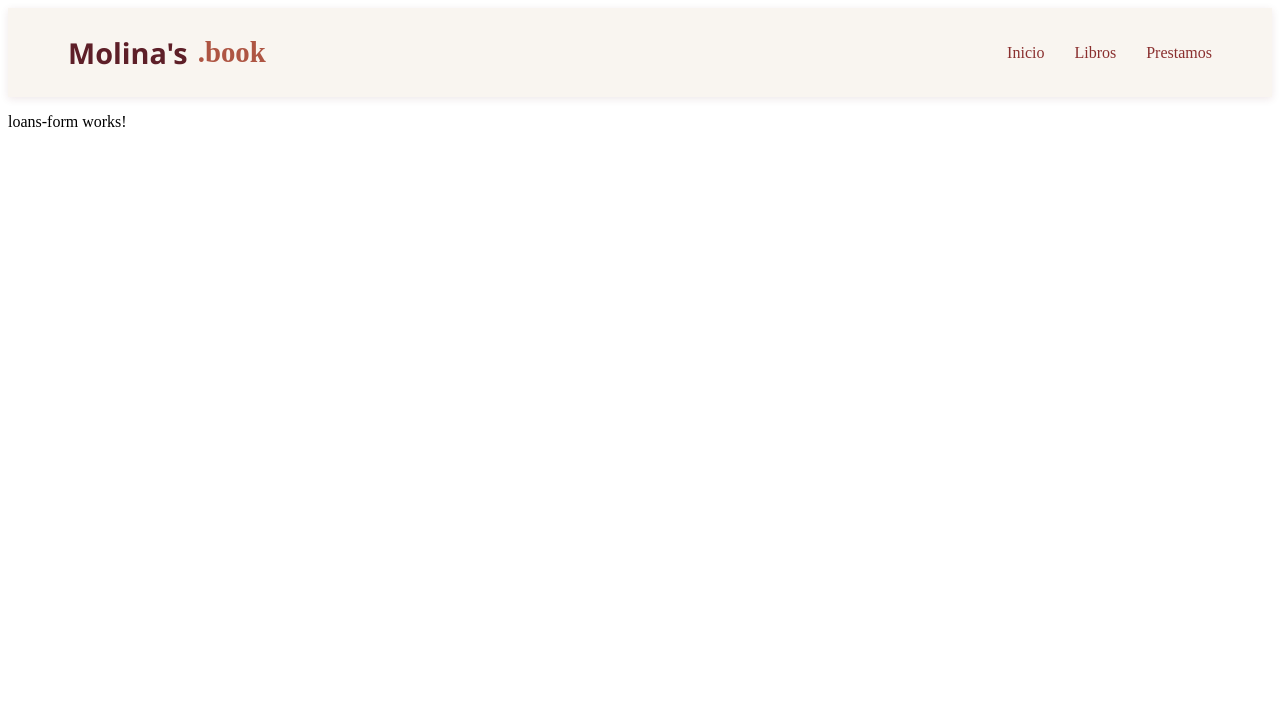
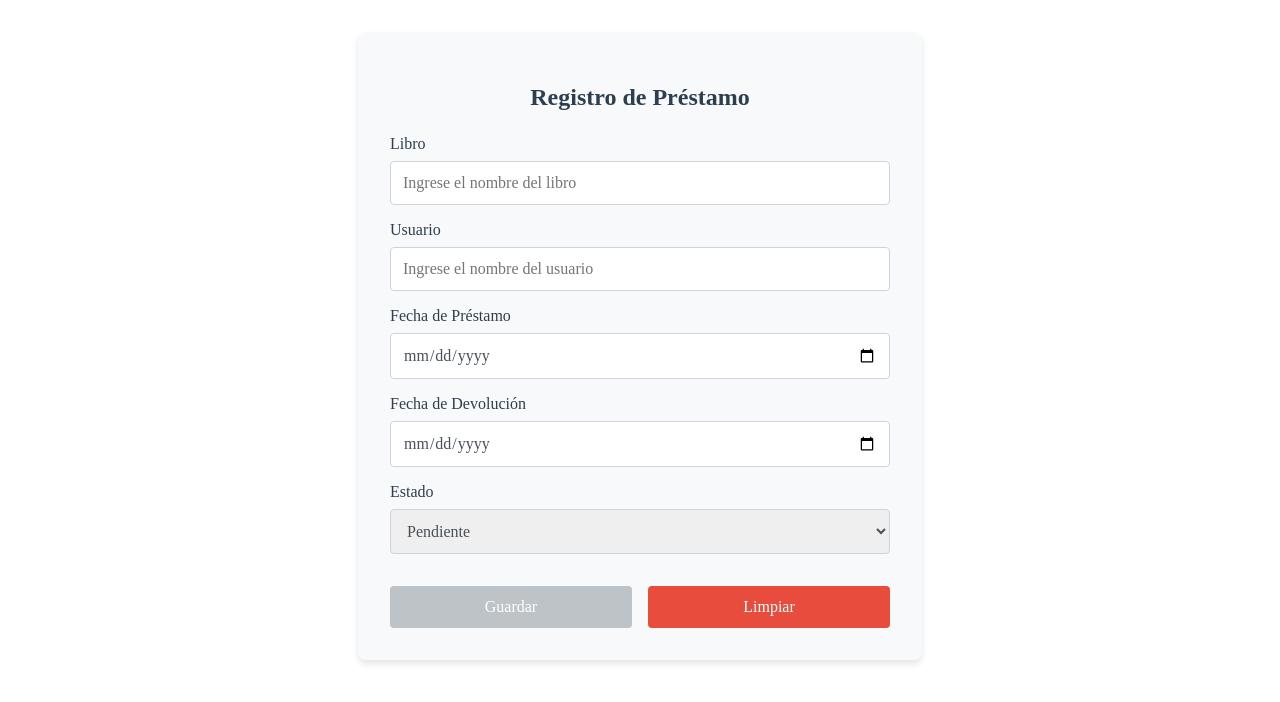
Before and after one commit to LeeroyRivera/bibliotecaFrontend, an Angular app: page /prestamos/formulario in a window 1280 px wide. Shown: the top 702 px of the page. Built offline with nearby package versions, Linux system fonts and the light colour scheme.

Commit message:
formulario de prestamos, falta diseño

```diff
--- a/src/app/pages/loans-form/loans-form.component.css
+++ b/src/app/pages/loans-form/loans-form.component.css
@@ -0,0 +1,101 @@
+/* loans-form.component.css */
+.login-container {
+    max-width: 500px;
+    margin: 2rem auto;
+    padding: 2rem;
+    background-color: #f8f9fa;
+    border-radius: 8px;
+    box-shadow: 0 4px 6px rgba(0, 0, 0, 0.1);
+    font-family: 'Arial', sans-serif;
+  }
+
+  h2 {
+    color: #2c3e50;
+    text-align: center;
+    margin-bottom: 1.5rem;
+  }
+
+  .loan-form {
+    display: flex;
+    flex-direction: column;
+    gap: 1rem;
+  }
+
+  .form-group {
+    display: flex;
+    flex-direction: column;
+    gap: 0.5rem;
+  }
+
+  label {
+    color: #2c3e50;
+    font-weight: 500;
+  }
+
+  .form-control {
+    padding: 0.75rem;
+    border: 1px solid #ced4da;
+    border-radius: 4px;
+    font-size: 1rem;
+    color: #495057;
+  }
+
+  .form-control:focus {
+    border-color: #3498db;
+    outline: none;
+    box-shadow: 0 0 0 0.2rem rgba(52, 152, 219, 0.25);
+  }
+
+  .button-group {
+    display: flex;
+    gap: 1rem;
+    margin-top: 1rem;
+  }
+
+  .login-btn, .register-btn {
+    padding: 0.75rem 1.5rem;
+    border: none;
+    border-radius: 4px;
+    font-size: 1rem;
+    font-weight: 500;
+    cursor: pointer;
+    flex: 1;
+    transition: background-color 0.2s;
+  }
+
+  .login-btn {
+    background-color: #3498db;
+    color: white;
+  }
+
+  .login-btn:hover {
+    background-color: #2980b9;
+  }
+
+  .login-btn:disabled {
+    background-color: #bdc3c7;
+    cursor: not-allowed;
+  }
+
+  .register-btn {
+    background-color: #e74c3c;
+    color: white;
+  }
+
+  .register-btn:hover {
+    background-color: #c0392b;
+  }
+  /* Mantenemos los estilos anteriores y agregamos: */
+.error-message {
+    color: #e74c3c;
+    font-size: 0.85rem;
+    margin-top: 0.25rem;
+  }
+
+  .form-control.invalid {
+    border-color: #e74c3c;
+  }
+
+  .form-control.invalid:focus {
+    box-shadow: 0 0 0 0.2rem rgba(231, 76, 60, 0.25);
+  }
--- a/src/app/pages/loans-form/loans-form.component.html
+++ b/src/app/pages/loans-form/loans-form.component.html
@@ -1,2 +1,65 @@
-<app-header></app-header>
-<p>loans-form works!</p>
+<div class="login-container">
+    <h2>Registro de Préstamo</h2>
+
+    <form [formGroup]="loanForm" (ngSubmit)="onSubmit()" class="loan-form">
+      <div class="form-group">
+        <label for="libro">Libro</label>
+        <input type="text" id="libro" formControlName="libro" class="form-control"
+               placeholder="Ingrese el nombre del libro">
+
+        <div *ngIf="libro?.invalid && (libro?.dirty || libro?.touched)" class="error-message">
+          <div *ngIf="libro?.errors?.['required']">
+            El nombre del libro es requerido
+          </div>
+          <div *ngIf="libro?.errors?.['minlength']">
+            Mínimo 3 caracteres
+          </div>
+          <div *ngIf="libro?.errors?.['maxlength']">
+            Máximo 100 caracteres
+          </div>
+        </div>
+      </div>
+
+      <div class="form-group">
+        <label for="usuario">Usuario</label>
+        <input type="text" id="usuario" formControlName="usuario" class="form-control"
+               placeholder="Ingrese el nombre del usuario">
+
+        <div *ngIf="usuario?.invalid && (usuario?.dirty || usuario?.touched)" class="error-message">
+          <div *ngIf="usuario?.errors?.['required']">
+            El nombre del usuario es requerido
+          </div>
+          <div *ngIf="usuario?.errors?.['minlength']">
+            Mínimo 3 caracteres
+          </div>
+          <div *ngIf="usuario?.errors?.['maxlength']">
+            Máximo 50 caracteres
+          </div>
+        </div>
+      </div>
+
+      <div class="form-group">
+        <label for="prestamoFechaInicial">Fecha de Préstamo</label>
+        <input type="date" id="prestamoFechaInicial" formControlName="prestamoFechaInicial" class="form-control">
+      </div>
+
+      <div class="form-group">
+        <label for="prestamoFechaDevolucion">Fecha de Devolución</label>
+        <input type="date" id="prestamoFechaDevolucion" formControlName="prestamoFechaDevolucion" class="form-control">
+      </div>
+
+      <div class="form-group">
+        <label for="prestamoEstado">Estado</label>
+        <select id="prestamoEstado" formControlName="prestamoEstado" class="form-control">
+          <option value="PENDIENTE">Pendiente</option>
+          <option value="DEVUELTO">Devuelto</option>
+          <option value="VENCIDO">Vencido</option>
+        </select>
+      </div>
+
+      <div class="button-group">
+        <button type="submit" class="login-btn" [disabled]="!loanForm.valid">Guardar</button>
+        <button type="button" class="register-btn" (click)="loanForm.reset()">Limpiar</button>
+      </div>
+    </form>
+  </div>
--- a/src/app/pages/loans-form/loans-form.component.ts
+++ b/src/app/pages/loans-form/loans-form.component.ts
@@ -1,12 +1,42 @@
-import { Component } from '@angular/core';
-import { HeaderComponent } from "../../components/header/header.component";
+import { Component, EventEmitter, Output } from '@angular/core';
+import { CommonModule } from '@angular/common';
+import { FormsModule, ReactiveFormsModule, FormGroup, FormControl, Validators } from '@angular/forms';
 
 @Component({
   selector: 'app-loans-form',
-  imports: [HeaderComponent],
+  standalone: true,
+  imports: [CommonModule, FormsModule, ReactiveFormsModule],
   templateUrl: './loans-form.component.html',
-  styleUrl: './loans-form.component.css'
+  styleUrls: ['./loans-form.component.css']
 })
 export class LoansFormComponent {
+  @Output() submitLoan = new EventEmitter<any>();
 
+  loanForm = new FormGroup({
+    libro: new FormControl('', [
+      Validators.required,
+      Validators.minLength(3),
+      Validators.maxLength(100)
+    ]),
+    usuario: new FormControl('', [
+      Validators.required,
+      Validators.minLength(3),
+      Validators.maxLength(50)
+    ]),
+    prestamoFechaInicial: new FormControl('', Validators.required),
+    prestamoFechaDevolucion: new FormControl('', Validators.required),
+    prestamoEstado: new FormControl('PENDIENTE', Validators.required)
+  });
+
+  onSubmit() {
+    if (this.loanForm.valid) {
+      this.submitLoan.emit(this.loanForm.value);
+      this.loanForm.reset({
+        prestamoEstado: 'PENDIENTE'
+      });
+    }
+  }
+
+  get libro() { return this.loanForm.get('libro'); }
+  get usuario() { return this.loanForm.get('usuario'); }
 }
```
